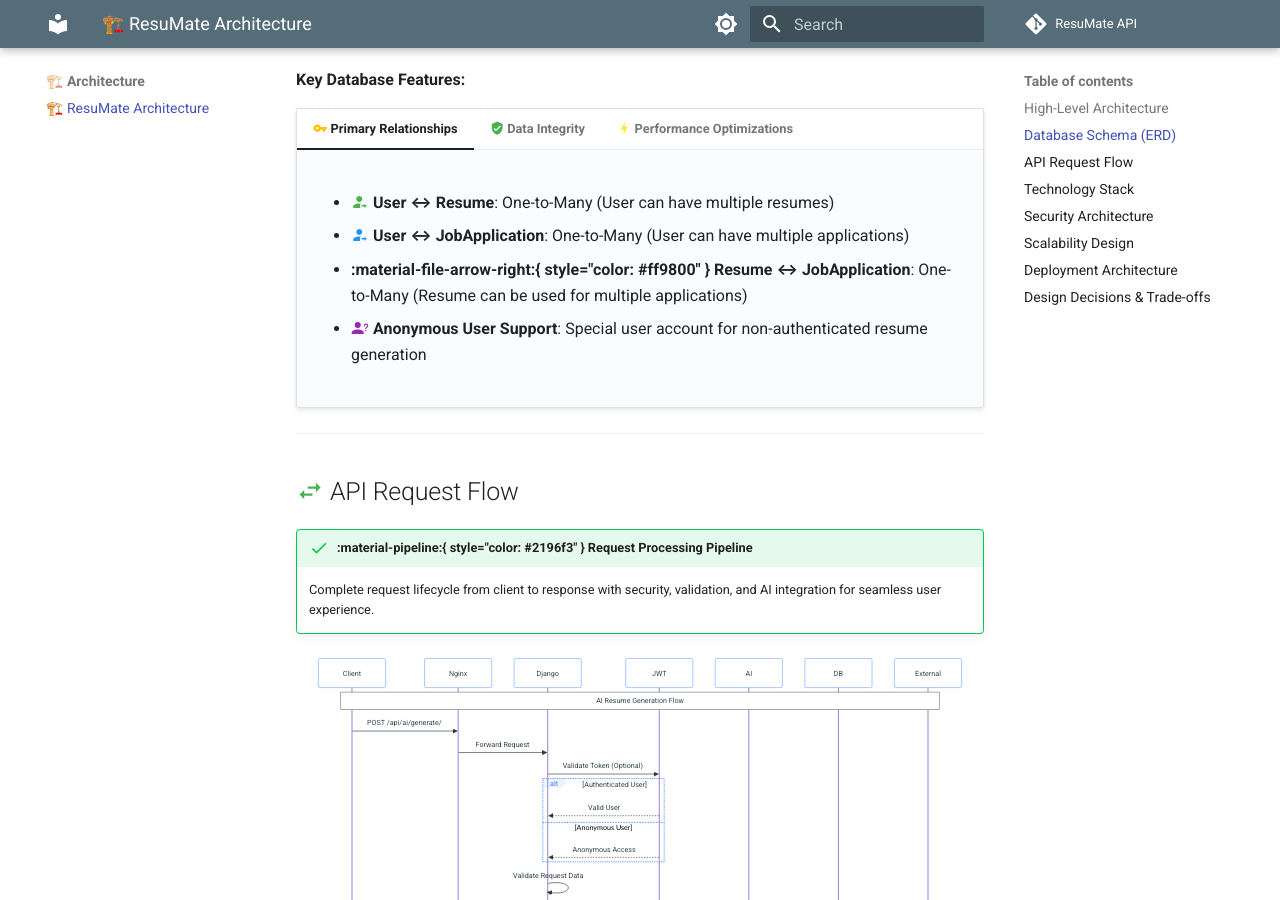
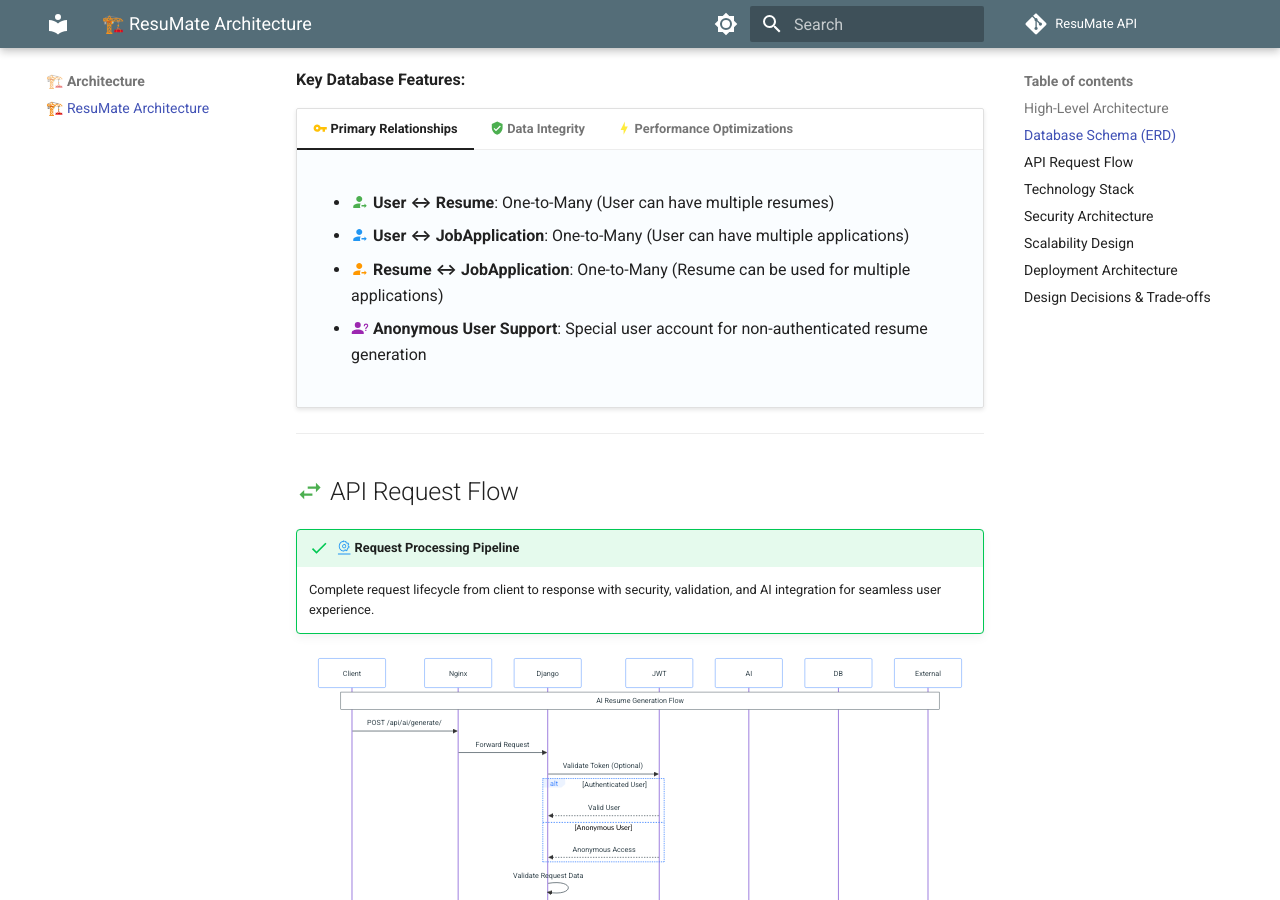
Before and after one commit to Arafat6462/ResuMate_API_Docs, an MkDocs documentation site: the page built from docs/architecture/index.md, in a window 1280 px wide and 900 px high, scrolled down 2693 px. Built offline with MkDocs 1.6.1 and Material for MkDocs 9.7.7, drawn with Linux system fonts in a browser that asks for light colours; comment, search, counter and statistics services are not loaded.

Commit message:
Fix formatting inconsistencies in architecture documentation and update component tables for improved clarity

````diff
--- a/docs/architecture/index.md
+++ b/docs/architecture/index.md
@@ -139,7 +139,7 @@ erDiagram
 
     - **:material-account-arrow-right:{ style="color: #4caf50" } User ↔ Resume**: One-to-Many (User can have multiple resumes)
     - **:material-account-arrow-right:{ style="color: #2196f3" } User ↔ JobApplication**: One-to-Many (User can have multiple applications)
-    - **:material-file-arrow-right:{ style="color: #ff9800" } Resume ↔ JobApplication**: One-to-Many (Resume can be used for multiple applications)
+    - **:material-account-arrow-right:{ style="color: #ff9800" } Resume ↔ JobApplication**: One-to-Many (Resume can be used for multiple applications)
     - **:material-account-question:{ style="color: #9c27b0" } Anonymous User Support**: Special user account for non-authenticated resume generation
 
 === ":material-shield-check:{ style="color: #4caf50" } Data Integrity"
@@ -160,7 +160,7 @@ erDiagram
 
 ## :material-swap-horizontal:{ style="color: #4caf50" } API Request Flow
 
-!!! success ":material-pipeline:{ style="color: #2196f3" } Request Processing Pipeline"
+!!! success ":simple-jfrogpipelines:{ style="color: #2196f3" } Request Processing Pipeline"
     Complete request lifecycle from client to response with security, validation, and AI integration for seamless user experience.
 
 ```mermaid
@@ -268,7 +268,7 @@ sequenceDiagram
     <div class="premium-table">
 
     | Component | Technology | Version | Purpose |
-    |:---------:|:----------:|:-------:|:--------|
+    |---|---|---|---|
     | **:material-language-python:{ style="color: #3776ab" } Framework** | <span class="tech-highlight">Django</span> | <span class="version-badge">5.0.14</span> | Web framework & ORM |
     | **:material-api:{ style="color: #4caf50" } API Layer** | <span class="tech-highlight">Django REST Framework</span> | <span class="version-badge">Latest</span> | RESTful API development |
     | **:material-database:{ style="color: #336791" } Database** | <span class="tech-highlight">PostgreSQL</span> | <span class="version-badge">16+</span> | Primary data storage |
@@ -282,7 +282,7 @@ sequenceDiagram
     <div class="premium-table ai-table">
 
     | Service | Provider | Model | Access Level |
-    |:-------:|:--------:|:-----:|:-------------|
+    |---|---|---|---|
     | **:material-brain:{ style="color: #4285f4" } Google Gemini** | <span class="provider-google">Google AI</span> | <span class="model-premium">gemini-2.0-flash-exp</span> | <span class="access-auth">:material-lock:{ style="color: #f44336" } Authenticated (5/day)</span> |
     | **:material-rocket-launch:{ style="color: #ff5722" } Deepseek** | <span class="provider-openrouter">OpenRouter</span> | <span class="model-free">deepseek/deepseek-r1</span> | <span class="access-public">:material-earth:{ style="color: #4caf50" } Public (Unlimited)</span> |
     | **:material-lightning-bolt:{ style="color: #ffeb3b" } Cypher** | <span class="provider-openrouter">OpenRouter</span> | <span class="model-free">teknium/openhermes-2.5</span> | <span class="access-public">:material-earth:{ style="color: #4caf50" } Public (Unlimited)</span> |
@@ -294,7 +294,7 @@ sequenceDiagram
     <div class="premium-table devops-table">
 
     | Component | Technology | Purpose |
-    |:---------:|:----------:|:--------|
+    |---|---|---|
     | **:material-docker:{ style="color: #2496ed" } Containerization** | <span class="tech-highlight">Docker + Compose</span> | Development & deployment |
     | **:material-source-branch:{ style="color: #4caf50" } CI/CD** | <span class="tech-highlight">GitHub Actions</span> | Automated testing & deployment |
     | **:material-web:{ style="color: #009639" } Web Server** | <span class="tech-highlight">Gunicorn + Nginx</span> | Production WSGI server |
@@ -355,7 +355,7 @@ graph LR
 
 === ":material-shield-check:{ style="color: #4caf50" } Data Protection"
 
-    - **:material-environment-variable:{ style="color: #607d8b" } Environment Variables**: Sensitive data stored securely
+    - **:material-lock-outline:{ style="color: #607d8b" } Environment Variables**: Sensitive data stored securely
     - **:material-key-change:{ style="color: #ff9800" } API Key Rotation**: Support for key rotation without downtime
     - **:material-delete-restore:{ style="color: #2196f3" } Soft Deletes**: Data retention for audit and recovery
     - **:material-shield-bug:{ style="color: #f44336" } SQL Injection Protection**: Django ORM prevents SQL injection
````
